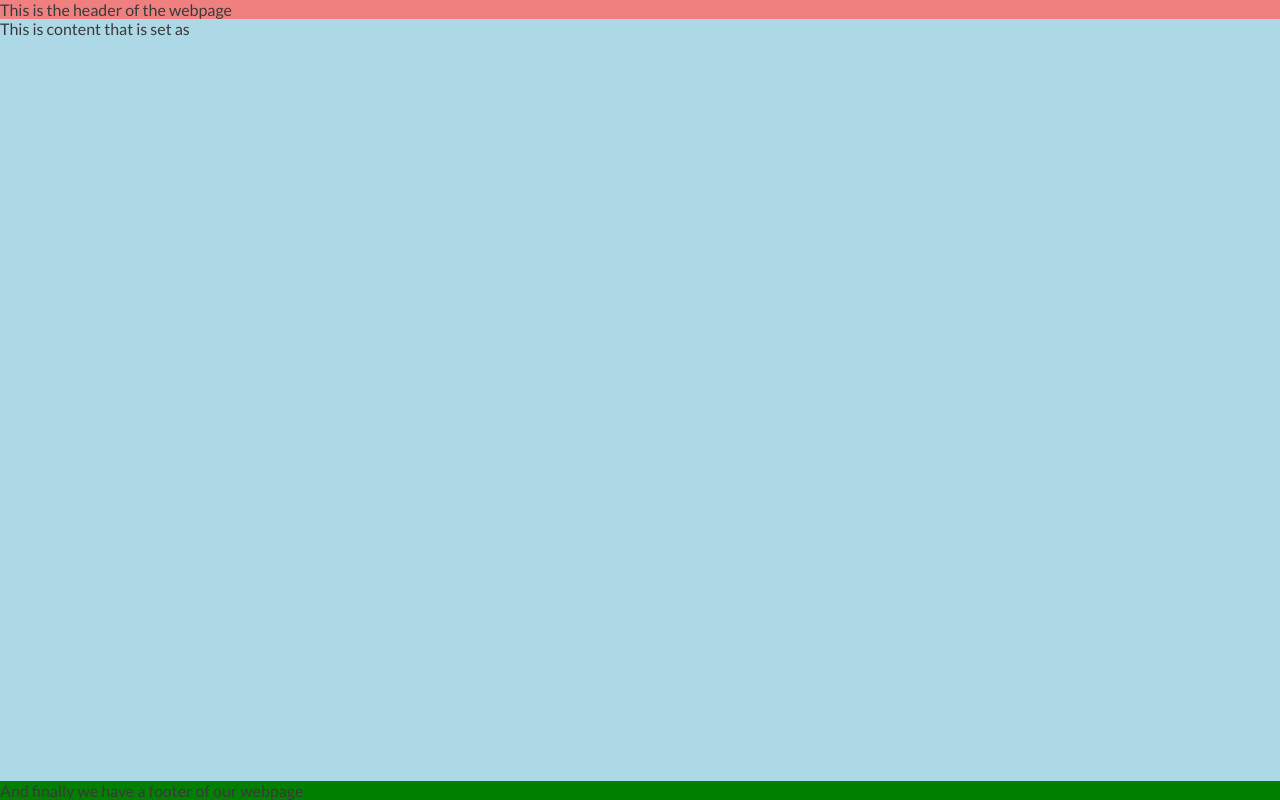
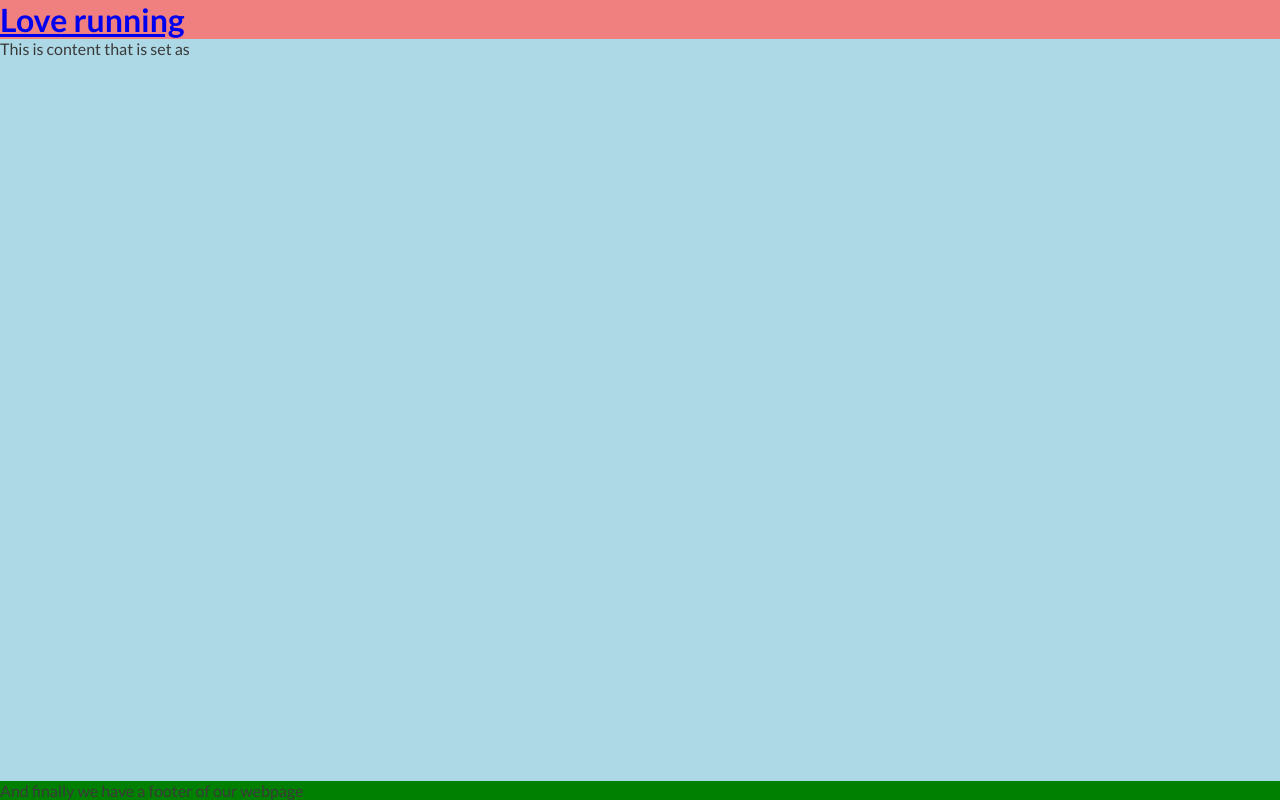
Before and after one commit to Agnogh/love-running, a plain HTML site: page index.html in a window 1280 px wide. Drawn offline with Linux system fonts and the light colour scheme; a web font is replaced by a local one.

Commit message:
adding logo to header and applying Oswald font

```diff
--- a/index.html
+++ b/index.html
@@ -18,7 +18,13 @@
 </head>
 <body>
     <!-- Header goes here-!-->
-    <header>This is the header of the webpage</header>
+    <!--    <header>This is the header of the webpage</header> -->
+    <header>
+    <!--intex.html means that it will be redirected to the homepage-->
+        <a href="index.html">
+            <h1 id="logo">Love running</h1>
+        </a>
+    </header>
     <!-- Main goes here-->
     <main>This is content that is set as</main>
 
```
